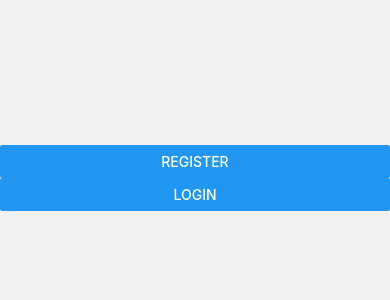
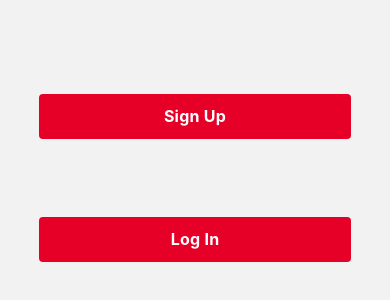
Before and after one commit to GiangNguyenn/foodDeliveryRMIT, a React Native app: screen / in a window 390 px wide. Shown: the part 244-544 px from the top of the page. Built offline with nearby package versions, Linux system fonts and the light colour scheme.

Commit message:
Firebase config

```diff
--- a/App.js
+++ b/App.js
@@ -1,7 +1,7 @@
 import { StatusBar } from 'expo-status-bar'
 import React from 'react'
 import { StyleSheet, Text, View } from 'react-native'
-
+import * as firebase from 'firebase'
 import { createStackNavigator } from '@react-navigation/stack'
 import { NavigationContainer } from '@react-navigation/native'
 
@@ -16,6 +16,7 @@ const firebaseConfig = {
     appId: '1:586872016263:web:786533cb45fb1826c69722',
     measurementId: 'G-3038RMVNHE',
 }
+firebase.apps.length === 0 ? firebase.initializeApp(firebaseConfig) : {}
 
 const Stack = createStackNavigator()
 export default function App() {
--- a/components/auth/Landing.js
+++ b/components/auth/Landing.js
@@ -1,17 +1,22 @@
 import React from 'react'
-import { Text, View, Button } from 'react-native'
+import { Text, View, Button, Pressable } from 'react-native'
+import { landingPageButtons } from '../../style/landing'
 
 export default function Landing({ navigation }) {
     return (
         <View style={{ flex: 1, justifyContent: 'center' }}>
-            <Button
-                title="Register"
+            <Pressable
+                style={landingPageButtons.button}
                 onPress={() => navigation.navigate('Register')}
-            />
-            <Button
-                title="Login"
+            >
+                <Text style={landingPageButtons.text}>Sign Up</Text>
+            </Pressable>
+            <Pressable
+                style={landingPageButtons.button}
                 onPress={() => navigation.navigate('Login')}
-            />
+            >
+                <Text style={landingPageButtons.text}>Log In</Text>
+            </Pressable>
         </View>
     )
 }
--- a/package.json
+++ b/package.json
@@ -13,11 +13,11 @@
         "@react-navigation/stack": "^6.0.11",
         "expo": "~41.0.1",
         "expo-status-bar": "~1.0.4",
-        "firebase": "^9.4.1",
+        "firebase": "8.2.3",
         "nodemon": "^2.0.15",
         "react": "^16.13.1",
         "react-dom": "16.13.1",
-        "react-native": "https://github.com/expo/react-native/archive/sdk-42.0.0.tar.gz",
+        "react-native": "https://github.com/expo/react-native/archive/sdk-41.0.0.tar.gz",
         "react-native-gesture-handler": "~1.10.2",
         "react-native-screens": "^3.9.0",
         "react-native-web": "^0.17.5",
--- a/style/landing.js
+++ b/style/landing.js
@@ -1,9 +1,23 @@
+import { StyleSheet } from 'react-native'
 import styled, { css } from 'styled-components'
-import { RMITRed } from './constants'
+import { themeColor } from './constants'
 
-export const landingPageButtons = css`
-    color: ${RMITRed};
-    width: 50%;
-    border-radius: 3px;
-    border: 2px solid white;
-`
+export const landingPageButtons = StyleSheet.create({
+    button: {
+        alignItems: 'center',
+        justifyContent: 'center',
+        paddingVertical: 12,
+        paddingHorizontal: 32,
+        borderRadius: 4,
+        backgroundColor: themeColor.RMITRed,
+        color: 'white',
+        margin: '10%',
+    },
+    text: {
+        fontSize: 16,
+        lineHeight: 21,
+        fontWeight: 'bold',
+        letterSpacing: 0.25,
+        color: 'white',
+    },
+})
```
Also changed, not shown: components/auth/Login.js (+8 -8 lines), 2 other files (tests, documents, lock files or other folders).
